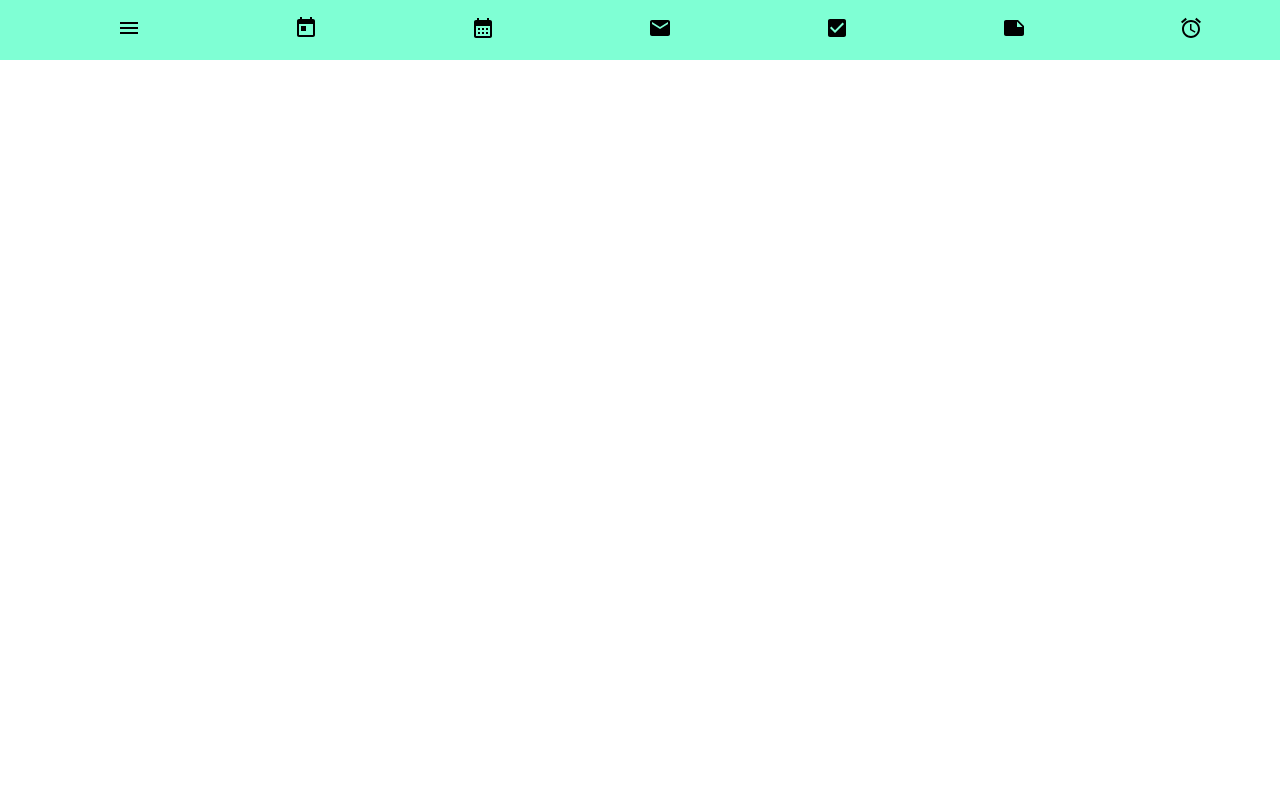
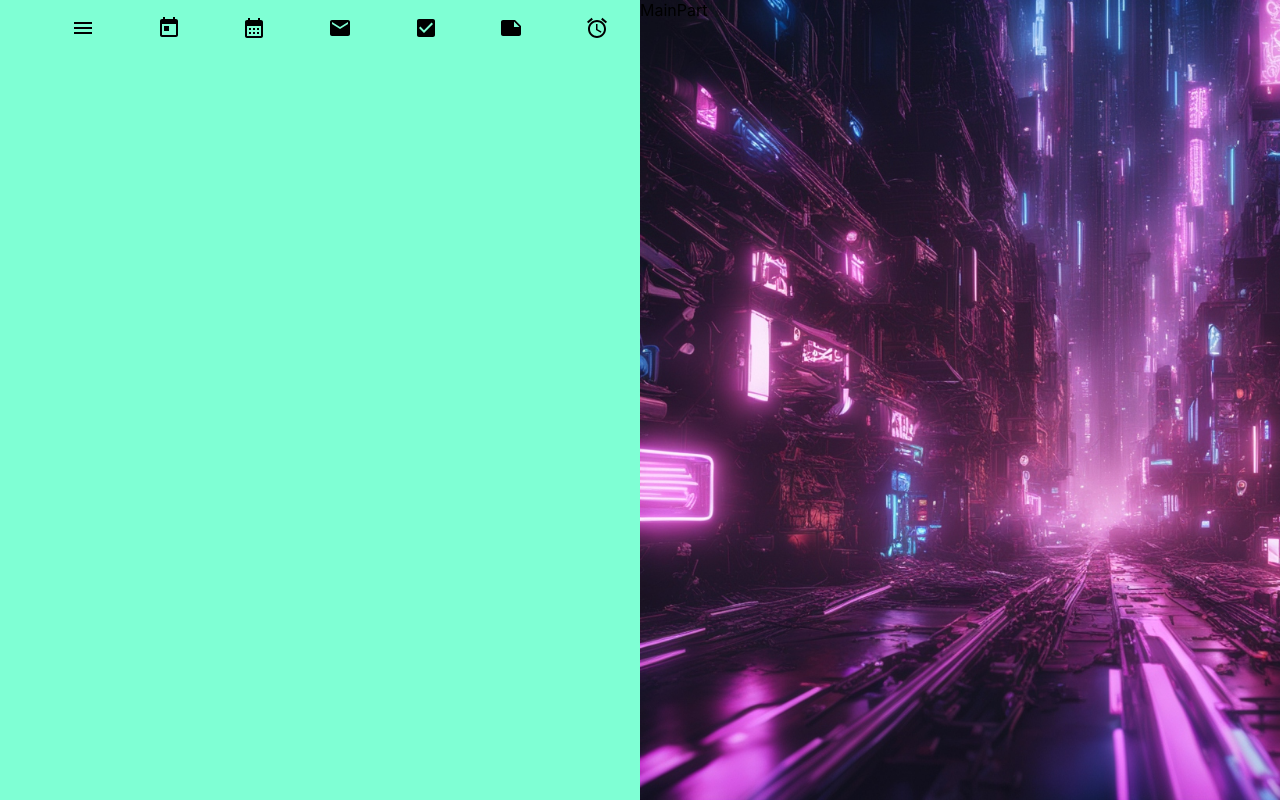
Before and after one commit to pedrambabazadeh/to-do-app, a React (Create React App) app: page / in a window 1280 px wide. Built offline with nearby package versions, Linux system fonts and the light colour scheme.

Commit message:
main part initialized, bug visual exists

```diff
--- a/src/App.js
+++ b/src/App.js
@@ -1,11 +1,12 @@
 import { MenuProvider } from "./Hooks/menuContext/MenuProvider";
-import { Header , LeftSide} from "./Components";
+import { Header , LeftSide, MainPart} from "./Components";
 function App() {
   return (
   <MenuProvider>
     <div id="main">
       <Header/>
       <LeftSide/>
+      <MainPart/>
     </div>
   </MenuProvider>
   );
--- /dev/null
+++ b/src/Components/MainPart/MainPart.jsx
@@ -0,0 +1,8 @@
+import React from 'react'
+import './main-part.css'
+
+export default function MainPart() {
+  return (
+    <div className='back-main main-part'>MainPart</div>
+  )
+}
--- /dev/null
+++ b/src/Components/MainPart/main-part.css
@@ -0,0 +1,15 @@
+
+.back-main
+{
+  background-image: url("./../../../public/background_main.jpg");
+  background-size: cover;
+}
+
+.main-part
+{
+    position: relative;
+    right:0;
+    height: 100vh;
+    z-index: 0;
+    width: 100vw
+}
--- a/src/Components/index.js
+++ b/src/Components/index.js
@@ -1,2 +1,3 @@
 export {default as Header} from './Header/Header'
 export {default as LeftSide} from './Leftside/LesftSide'
+export {default as MainPart} from './MainPart/MainPart'
```
Also changed, not shown: public/background_main.jpg (added).
